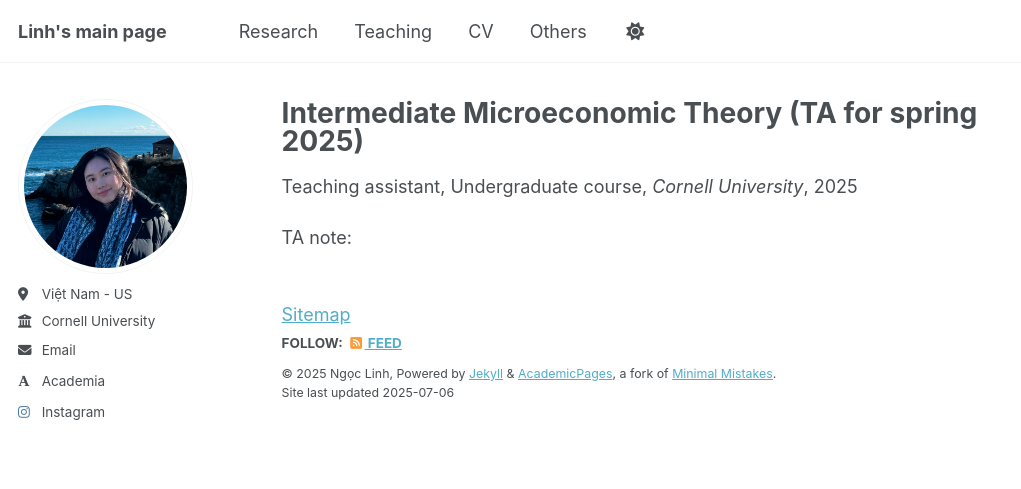
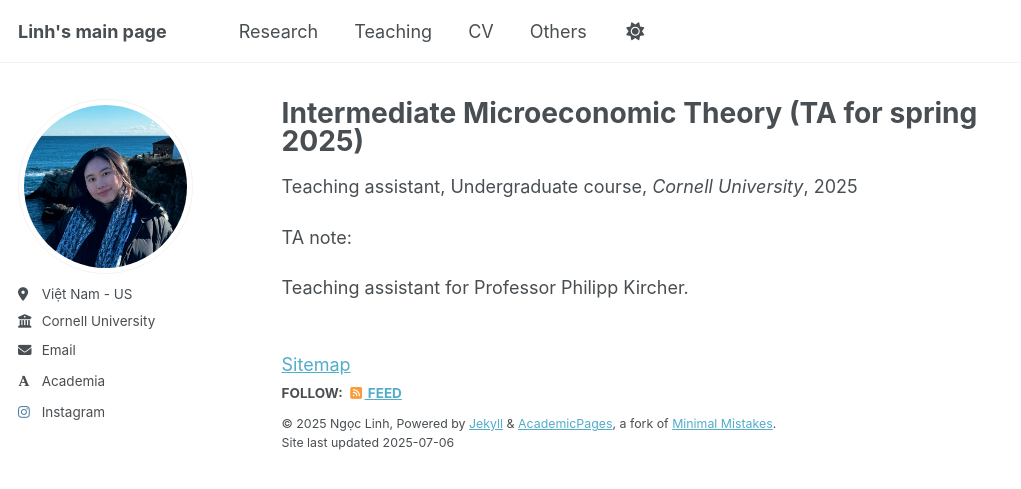
Before and after one commit to npl-nguyen/nguyen-ngoc-phuong-linh, a Jekyll site: the page built from _teaching/inter-micro-spring2025.md, in a window 1280 px wide. Shown: the top 489 px of the page, without its empty margins (0-1021 px from the left). Built offline with Jekyll 4.4.1, drawn with Linux system fonts in a browser that asks for light colours; some web fonts are replaced; a script that is not in the unit is left out.

Commit message:
Update inter-micro-spring2025.md

```diff
--- a/_teaching/inter-micro-spring2025.md
+++ b/_teaching/inter-micro-spring2025.md
@@ -9,3 +9,5 @@ location: "Ithaca, New York, US"
 ---
 
 TA note:
+
+Teaching assistant for Professor Philipp Kircher.
```
